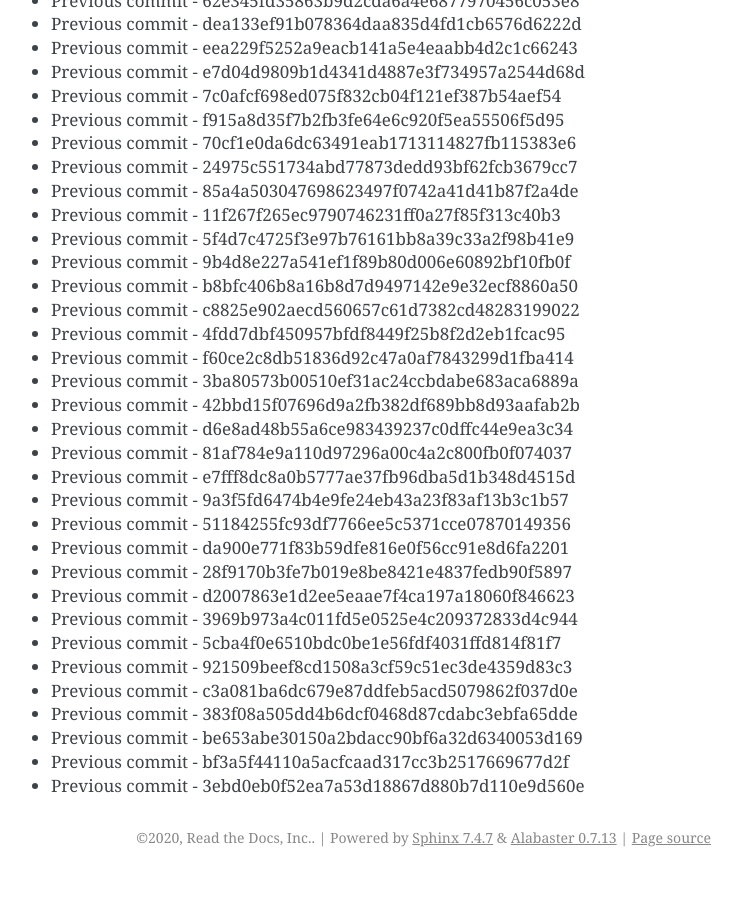
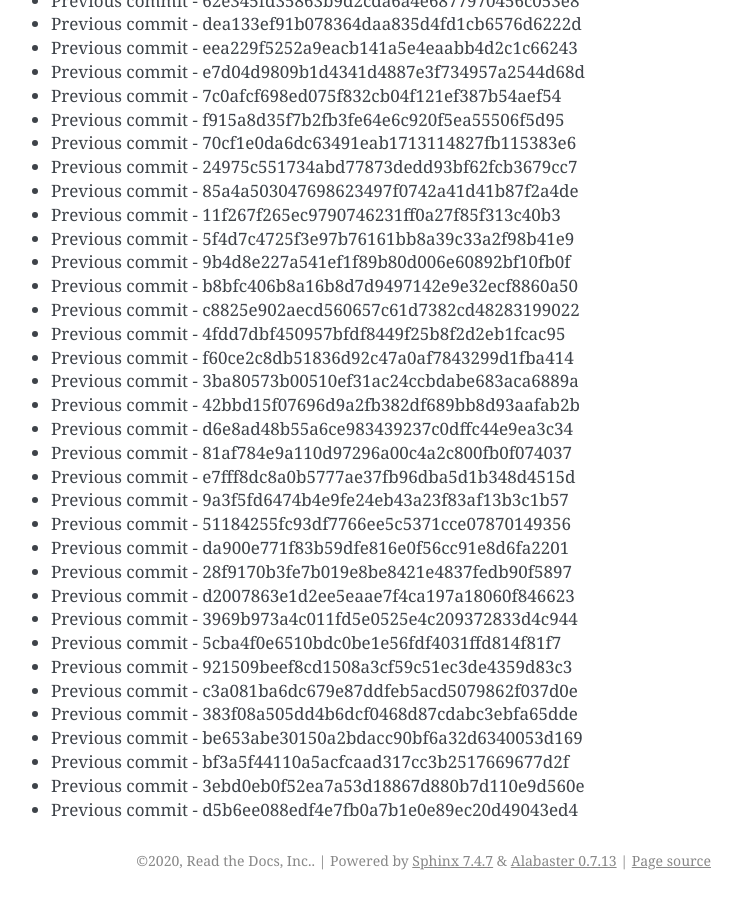
Before and after one commit to readthedocs/rtd-git-stresstest, a Sphinx documentation site: the page built from docs/updates.rst, in a window 1280 px wide and 900 px high, scrolled down 99293 px. Shown: the whole window, without its empty margins (399-1141 px from the left). Built offline with Sphinx 7.4.7, drawn with Linux system fonts in a browser that asks for light colours; before the commit the page ends 100170 px from its top, so only the background shows below that.

Commit message:
Generating commit from previous: d5b6ee088edf4e7fb0a7b1e0e89ec20d49043ed4

```diff
--- a/docs/updates.rst
+++ b/docs/updates.rst
@@ -4204,3 +4204,4 @@ It can be tested for any performance characteristics.
 * Previous commit - be653abe30150a2bdacc90bf6a32d6340053d169
 * Previous commit - bf3a5f44110a5acfcaad317cc3b2517669677d2f
 * Previous commit - 3ebd0eb0f52ea7a53d18867d880b7d110e9d560e
+* Previous commit - d5b6ee088edf4e7fb0a7b1e0e89ec20d49043ed4
```
